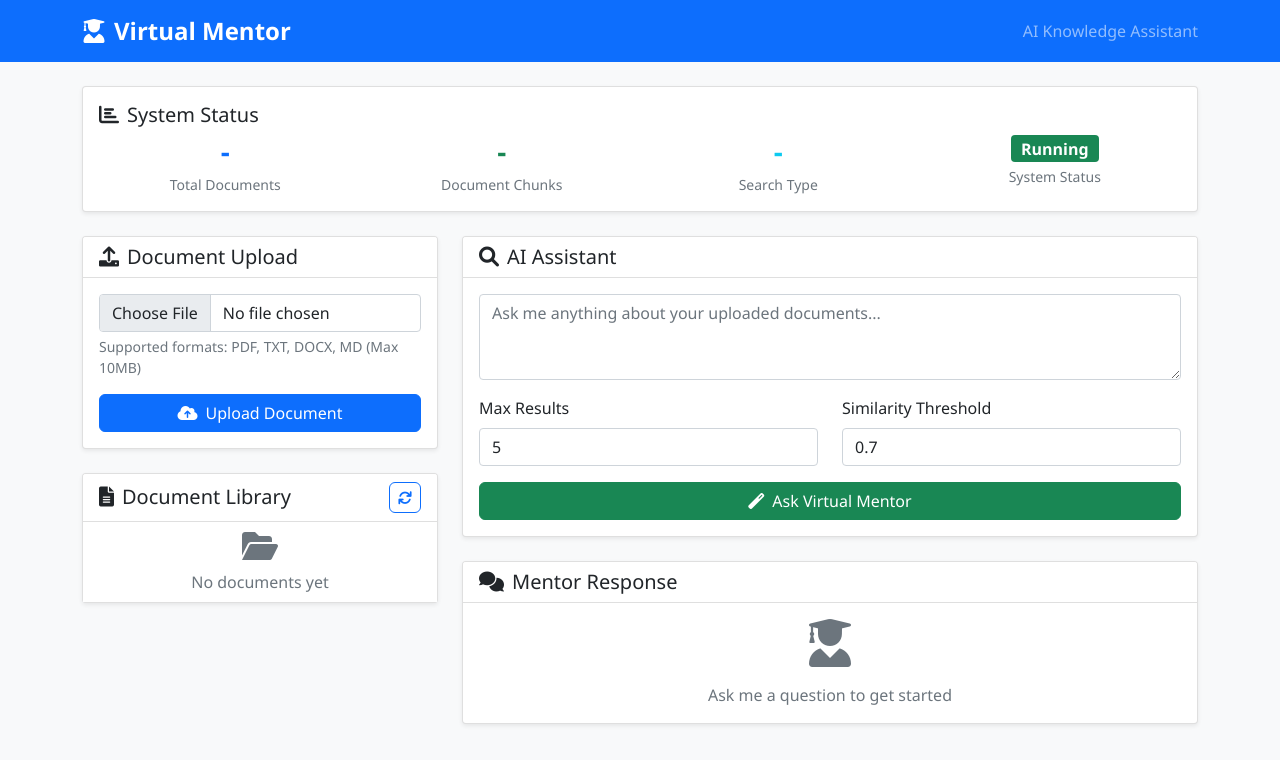
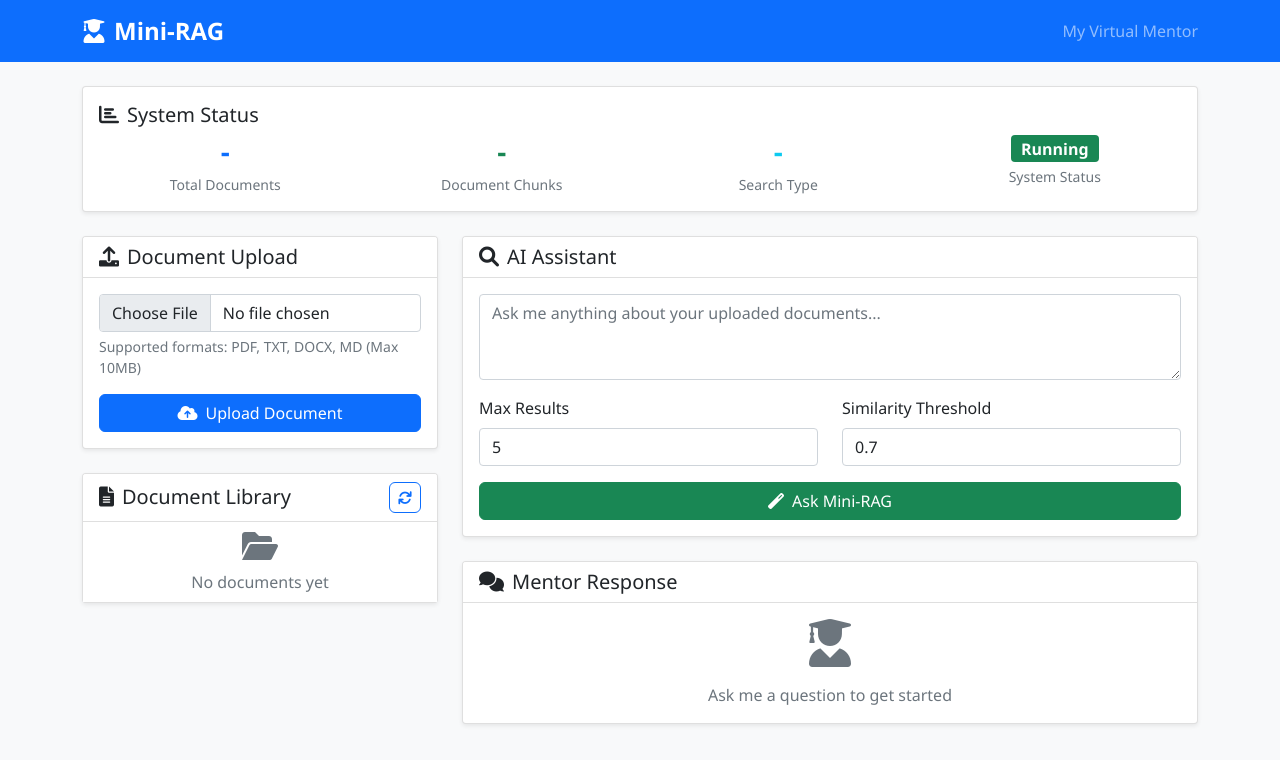
Before and after one commit to caiyunlin/mini-rag, a FastAPI app: page / in a window 1280 px wide. Shown: the top 760 px of the page. Run offline with FastAPI, Linux system fonts and the light colour scheme; data that the repository does not hold is empty; parts of the project's set-up code (start-up, migrations or seed data) failed here and were passed over.

Commit message:
Updated the name

```diff
--- a/backend/app/services/azure_ai.py
+++ b/backend/app/services/azure_ai.py
@@ -67,7 +67,7 @@ class AzureAIService:
             model_name = settings.azure_openai_deployment_name or settings.azure_ai_model_name or "gpt-4"
 
             # Set system message for English responses
-            system_message = "You are a Virtual Mentor, a knowledge base assistant. Please answer questions in English only, based on the provided context. Be helpful, clear, and professional."
+            system_message = "You are Mini-RAG, a knowledge base assistant. Please answer questions in English only, based on the provided context. Be helpful, clear, and professional."
 
             response = await asyncio.to_thread(
                 self.openai_client.chat.completions.create,
@@ -104,7 +104,7 @@ class AzureAIService:
         if not context or context.strip() == "":
             return ""  # No context available
 
-        prompt = f"""You are Virtual Mentor, a knowledge base assistant. Please answer the user's question strictly based on the provided context information.
+        prompt = f"""You are Mini-RAG, a knowledge base assistant. Please answer the user's question strictly based on the provided context information.
 
 Important rules:
 1. Only use the provided context information to answer questions
@@ -126,7 +126,7 @@ Please answer based on the above context information:"""
 
     def _mock_response(self, query: str, context: str) -> str:
         """Generate mock response for development/testing."""
-        return f"""Virtual Mentor - Mock Response for development:
+        return f"""Mini-RAG - Mock Response for development:
 
 Query: {query}
 
--- a/frontend/static/js/app.js
+++ b/frontend/static/js/app.js
@@ -240,7 +240,7 @@ class MiniRAGApp {
                 </div>
 
                 <div class="query-answer">
-                    <h6><i class="fas fa-user-graduate me-2"></i>Virtual Mentor</h6>
+                    <h6><i class="fas fa-user-graduate me-2"></i>Mini-RAG</h6>
                     <div class="mt-2">${this.formatText(result.answer)}</div>
                 </div>
 
--- a/frontend/templates/index.html
+++ b/frontend/templates/index.html
@@ -3,7 +3,7 @@
 <head>
     <meta charset="UTF-8">
     <meta name="viewport" content="width=device-width, initial-scale=1.0">
-    <title>Virtual Mentor - AI Knowledge Assistant</title>
+    <title>Mini-RAG - AI Knowledge Assistant</title>
     <link href="https://cdn.jsdelivr.net/npm/bootstrap@5.1.3/dist/css/bootstrap.min.css" rel="stylesheet">
     <link href="https://cdnjs.cloudflare.com/ajax/libs/font-awesome/6.0.0/css/all.min.css" rel="stylesheet">
     <link href="/static/css/style.css" rel="stylesheet">
@@ -12,10 +12,10 @@
     <nav class="navbar navbar-expand-lg navbar-dark bg-primary">
         <div class="container">
             <a class="navbar-brand" href="#">
-                <i class="fas fa-user-graduate me-2"></i>Virtual Mentor
+                <i class="fas fa-user-graduate me-2"></i>Mini-RAG
             </a>
             <span class="navbar-text">
-                AI Knowledge Assistant
+                My Virtual Mentor
             </span>
         </div>
     </nav>
@@ -127,7 +127,7 @@
                                 </div>
                             </div>
                             <button type="submit" class="btn btn-success w-100 mt-3">
-                                <i class="fas fa-magic me-2"></i>Ask Virtual Mentor
+                                <i class="fas fa-magic me-2"></i>Ask Mini-RAG
                             </button>
                         </form>
                     </div>
```
Also changed, not shown: DOCKER.md (+1 -1 lines), README.md, 1 other file.
